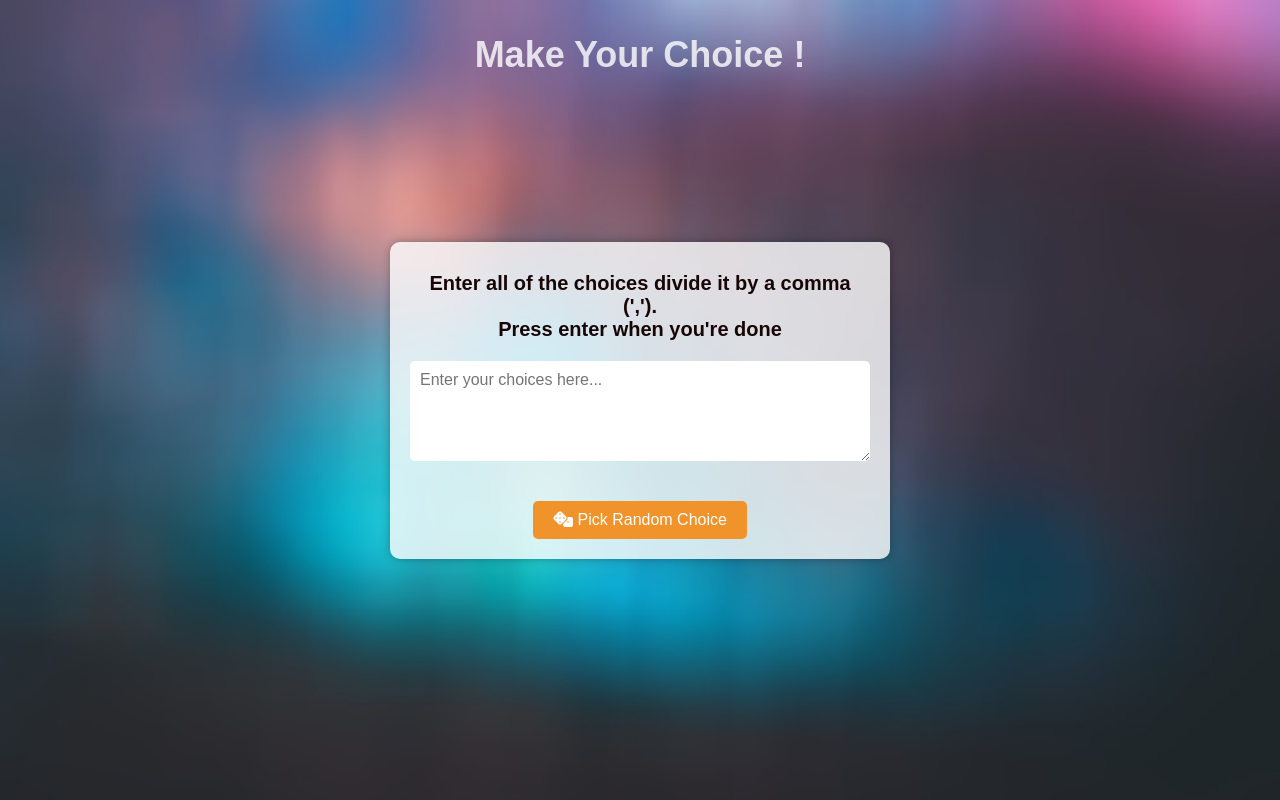
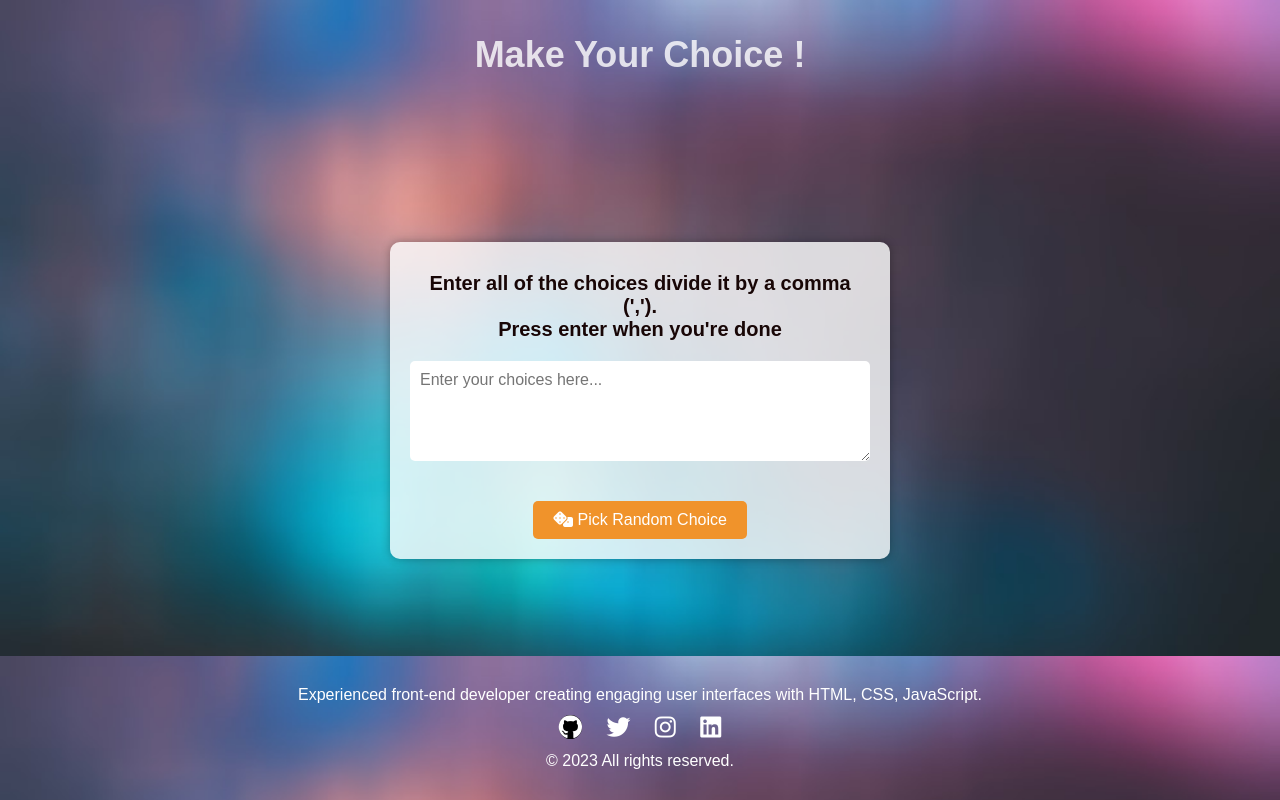
Before and after one commit to AkashRana18/Choice-Picker, a plain HTML site: page index.html in a window 1280 px wide. Drawn offline with Linux system fonts and the light colour scheme; a web font is replaced by a local one.

Commit message:
Added footer

```diff
--- a/index.css
+++ b/index.css
@@ -32,8 +32,9 @@ body {
     transition: opacity 0.3s ease-in-out;
 
 }
+
 .app-heading:hover {
-    opacity: 1; /* Increase opacity on hover */
+    opacity: 1;
 }
 
 /* Responsive adjustments for screens smaller than 768px */
@@ -64,6 +65,7 @@ h3 {
     display: flex;
     flex-direction: column;
     align-items: center;
+    /* margin-bottom: 10px; */
 
 }
 
@@ -137,6 +139,72 @@ textarea:focus {
 
 @media (max-width: 768px) {
     .container {
-        text-align: center; /* Center text within the container */
+        text-align: center;
     }
 }
+
+/* footer */
+
+/* Add this CSS to your existing styles or create a new CSS file if you prefer */
+
+.footer {
+    background-image: url("BvX7VW.jpeg");
+    background-size: cover;
+    color: #fff;
+    text-align: center;
+    padding: 20px 0;
+    position: fixed;
+    bottom: 0;
+    left: 0;
+    width: 100%;
+    z-index: 9999;
+}
+
+.footer-content {
+    margin: 0 auto;
+}
+
+.footer p {
+    text-align: center;
+    margin: 10px;
+}
+
+
+.social-icons {
+    margin-top: 10px;
+}
+
+.social-link {
+    text-decoration: none;
+    color: #fff;
+    font-size: 24px;
+    margin: 0 10px;
+    transition: color 0.3s ease;
+}
+
+.fa-brands {
+    transition: 0.5s linear;
+}
+
+.fa-github {
+    background-color: #000;
+    border-radius: 50px;
+}
+
+.fa-instagram:hover {
+    color: #d62976;
+}
+
+.fa-linkedin:hover {
+    color: #3b5998;
+}
+
+.fa-twitter:hover {
+    color: #1DA1F2;
+}
+
+.fa-github:hover {
+    color: #000;
+    border: 2px solid #fff;
+    background-color: #fff;
+}
--- a/index.html
+++ b/index.html
@@ -22,6 +22,20 @@
         <div id="tags"></div>
         <button id="pickButton" class="random-button"> <i class="fa-solid fa-dice"></i> Pick Random Choice</button>
     </div>
+    <footer class="footer">
+        <div class="footer-content">
+            <p>Experienced front-end developer creating engaging user interfaces with HTML, CSS, JavaScript. </p>
+            <div class="social-icons">
+                <a href="#" class="social-link"><i class="fab fa-github"></i></a>
+                <a href="#" class="social-link"><i class="fab fa-twitter"></i></a>
+                <a href="#" class="social-link"><i class="fab fa-instagram"></i></a>
+                <a href="#" class="social-link"><i class="fab fa-linkedin"></i></a>
+
+                <!-- Add more social media links with Font Awesome icons as needed -->
+                <p id="bottom">  &copy; 2023  All rights reserved.</p>
+            </div>
+        </div>
+    </footer>
 
     <script src="index.js"></script>
 </body>
```
Also changed, not shown: index.js (line endings or trailing spaces).
